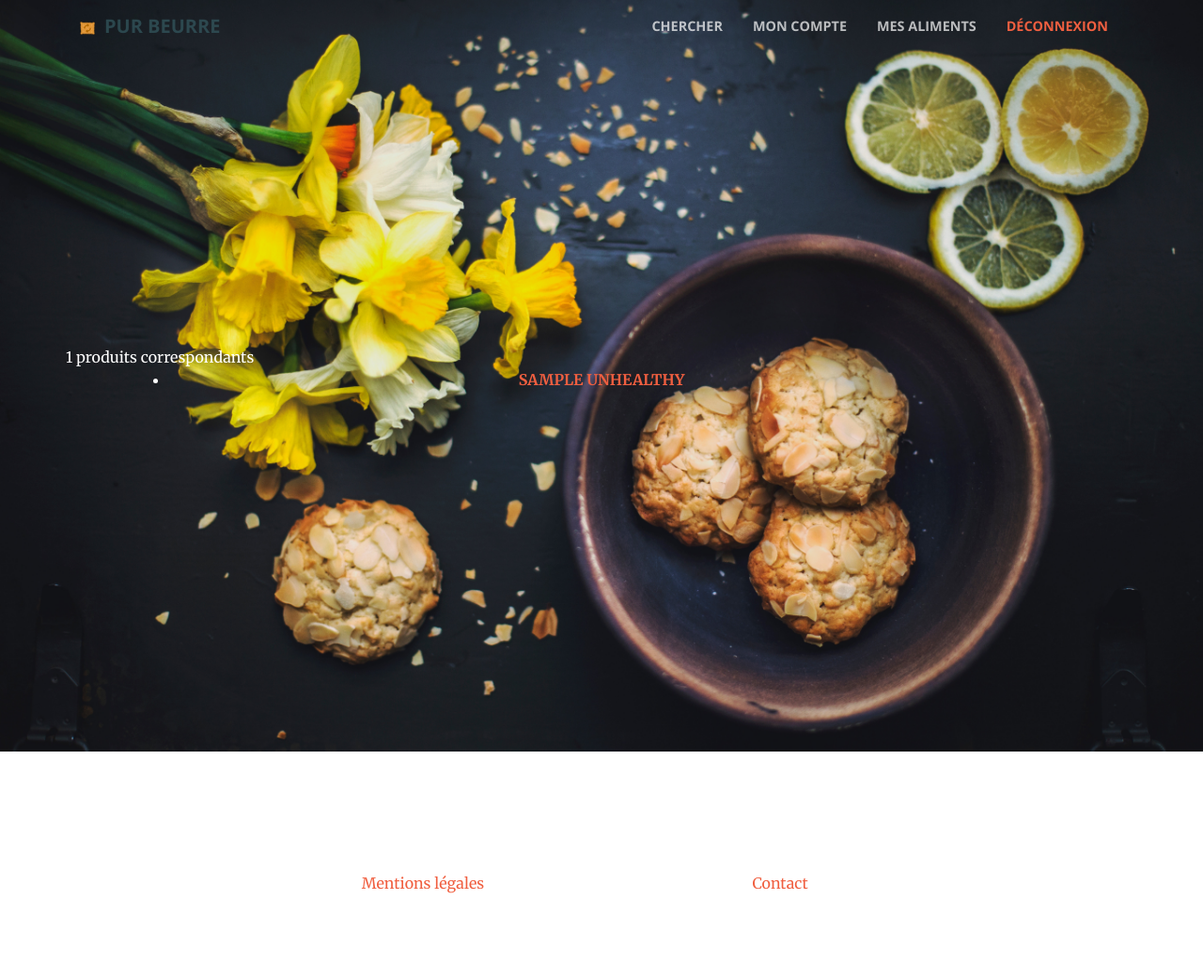
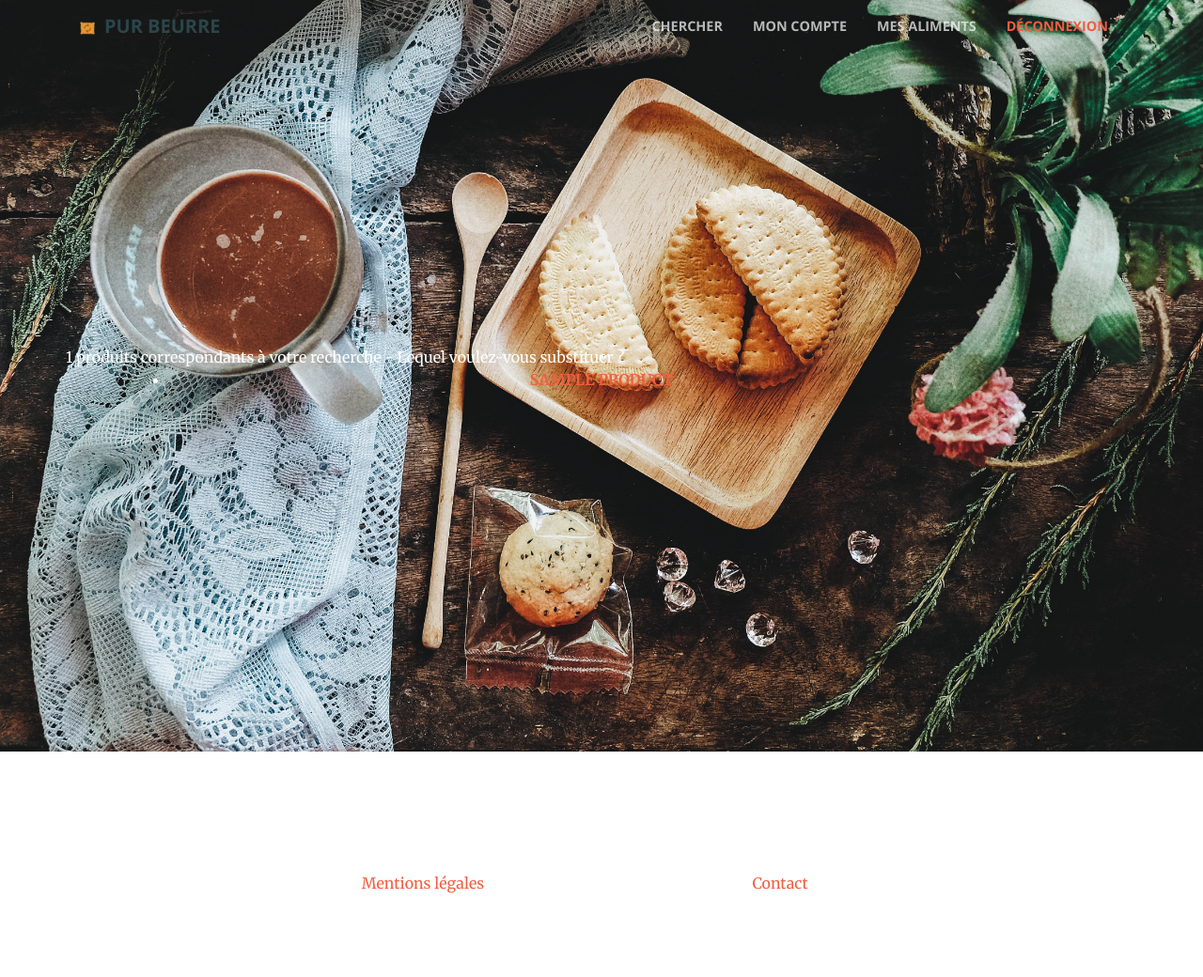
Before and after one commit to lauremenaut/2018_07_31_python_projet_8, a Django app: template pur_beurre_lm/healthier_food/templates/healthier_food/search.html in a window 1280 px wide. Shown: the top 1040 px of the page at 94% size. Run offline with Django 3.2, Linux system fonts and the light colour scheme; tables that the repository leaves empty hold one stand-in row (values such as "Sample post"); the template is opened without the code that fills it: values that come from a table or form of the project are taken from there, most other values are stand-ins (such as "Sample title", 1, 10 or a date in 2020); some libraries are stand-ins or nearby versions.

Commit message:
display now unhealthy products (as search results) instead of displaying directly healthy products as previously

```diff
--- a/pur_beurre_lm/healthier_food/templates/healthier_food/search.html
+++ b/pur_beurre_lm/healthier_food/templates/healthier_food/search.html
@@ -1,13 +1,13 @@
 {% extends 'healthier_food/base.html' %}
 
 {% block content %}
-    <header class="detail_bg masthead text-center text-white d-flex">
+    <header class="search_bg masthead text-center text-white d-flex">
         <div class="container my-auto">
-            <div class="row">{{products_dict|length}} produits correspondants
+            <div class="row">{{unhealthy_products|length}} produits correspondants à votre recherche - Lequel voulez-vous substituer ?
                 <ul class="col-lg-10 mx-auto">
-                    {% for unhealthy, healthy in products_dict.items %}
+                    {% for unhealthy_product in unhealthy_products %}
                         <li class="text-uppercase">
-                            <a href="/healthier_food/{{ healthy }}"><strong>{{ unhealthy }}</strong></a>
+                            <a href="/healthier_food/substitute/{{ unhealthy_product.code }}"><strong>{{ unhealthy_product }}</strong></a>
                         </li>
                         {% if not forloop.last %}
                             <hr>
```
